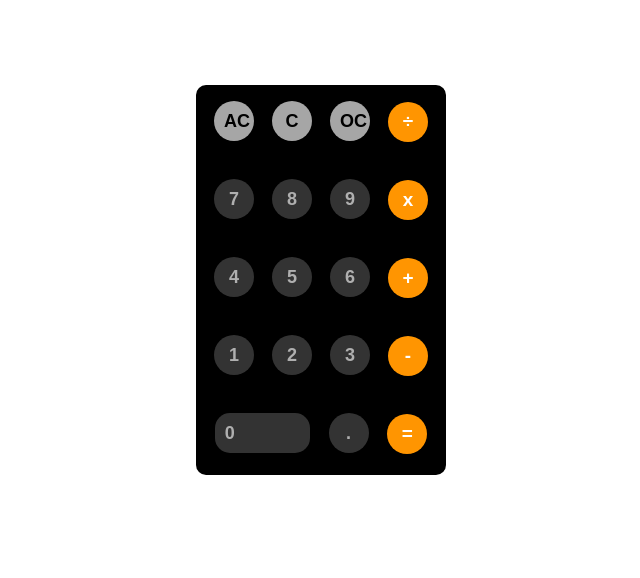
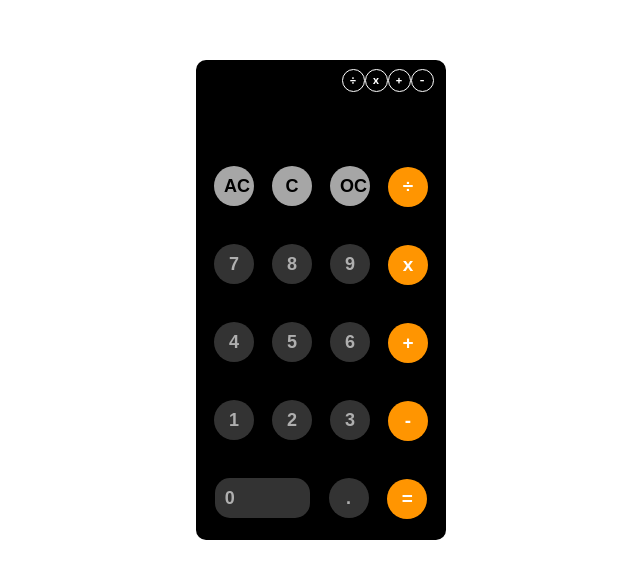
Before and after one commit to prvbharadwaj/Custom_Calculator, a React (Create React App) app in the folder calculator/: page / in a window 1280 px wide. Shown: the part 120-698 px from the top of the page, without its empty margins (319-959 px from the left). Built offline with nearby package versions, Linux system fonts and the light colour scheme.

Commit message:
Added the following features: * Result generated is now saved in 1st keyboard input to enable further   operations on the generated result * Started UI design on Output Screen section (operator dashboard complete)

```diff
--- a/calculator/src/App.css
+++ b/calculator/src/App.css
@@ -1,38 +1,21 @@
-.App {
-  text-align: center;
+.calc-master
+{
+    background-color: white;
+    min-height: 100vh;
+    margin: 0;
+    display: flex;
+    justify-content: center;
+    align-items: center;
 }
 
-.App-logo {
-  height: 40vmin;
-  pointer-events: none;
+.App
+{
+    width: 250px;
+    height: 490px;
+    display: flex;
+    flex-direction: column;
+    justify-content: flex-start;
+    align-items: center;
+    border: none;
+    margin-top: 50px;
 }
-
-@media (prefers-reduced-motion: no-preference) {
-  .App-logo {
-    animation: App-logo-spin infinite 20s linear;
-  }
-}
-
-.App-header {
-  background-color: #282c34;
-  min-height: 100vh;
-  display: flex;
-  flex-direction: column;
-  align-items: center;
-  justify-content: center;
-  font-size: calc(10px + 2vmin);
-  color: white;
-}
-
-.App-link {
-  color: #61dafb;
-}
-
-@keyframes App-logo-spin {
-  from {
-    transform: rotate(0deg);
-  }
-  to {
-    transform: rotate(360deg);
-  }
-}
--- a/calculator/src/App.js
+++ b/calculator/src/App.js
@@ -1,6 +1,6 @@
 import React, {Component} from 'react';
-import logo from './logo.svg';
 import Keypad from './components/Keypad/Keypad';
+import OutputScreen from './components/OutputScreen/OutputScreen';
 import './App.css';
 
 class App extends Component{
@@ -218,31 +218,60 @@ class App extends Component{
             if(this.state.keyboard_input2 === 0)
               this.setState({result : 'ERR'})
             else
-              this.setState({result : (this.state.keyboard_input)/(this.state.keyboard_input2)})
+              this.setState({
+                  result : (this.state.keyboard_input)/(this.state.keyboard_input2)},
+                  () => this.updateResults()
+                  );
           break;
 
         case 'mul':
-            this.setState({result : (this.state.keyboard_input)*(this.state.keyboard_input2)})
+            this.setState({
+                result : (this.state.keyboard_input)*(this.state.keyboard_input2)},
+                () => this.updateResults()
+                );
           break;
 
         case 'add':
-            this.setState({result : (this.state.keyboard_input) + (this.state.keyboard_input2)})
+            this.setState({
+                result : (this.state.keyboard_input) + (this.state.keyboard_input2)},
+                () => this.updateResults()
+                )
           break;
 
         case 'sub':
-            this.setState({result : (this.state.keyboard_input)-(this.state.keyboard_input2)})
+            this.setState({
+                result : (this.state.keyboard_input)-(this.state.keyboard_input2)},
+                () => this.updateResults()
+                )
           break;
 
         default:
-            this.setState({result : 0})
+            this.setState({
+                result : 0},
+                () => this.updateResults()
+                )
           break;
       }
+    }
+
+    updateResults = () =>{
+          this.setState({
+          keyboard_input : this.state.result,
+          keyboard_input2 : 0,
+          operation_object : {},
+          operator_flag : false,
+          decimal_flag1 : false,
+          decimal_flag2 : false
+        })
     }
 
 
   render(){
      return (
+         <div className='calc-master'>
             <div className="App">
+                <OutputScreen/>
+
             <Keypad
                 handleNumberInput = {this.handleNumberInput}
                 handleClearInput = {this.handleClearInput}
@@ -252,6 +281,7 @@ class App extends Component{
                 handleEqualSign = {this.handleEqualSign}
             />
             </div>
+        </div>
       );
   }
 
--- a/calculator/src/components/Keypad/Keypad.css
+++ b/calculator/src/components/Keypad/Keypad.css
@@ -1,19 +1,10 @@
-.keypad-master
-{
-    background-color: white;
-    min-height: 100vh;
-    margin: 0;
-    display: flex;
-    justify-content: center;
-    align-items: center;
-}
-
 .keypad-container
 {
     height: 390px;
     width: 250px;
     border: none;
-    border-radius: 10px;
+    border-bottom-left-radius: 10px;
+    border-bottom-right-radius: 10px;
     display: flex;
     justify-content: center;
     align-items: center;
--- a/calculator/src/components/OutputScreen/OutputScreen.css
+++ b/calculator/src/components/OutputScreen/OutputScreen.css
@@ -0,0 +1,51 @@
+.screen-master
+{
+    background-color:  black;
+    color: white;
+    height: 90px;
+    width: 100%;
+    border-top-left-radius: 10px;
+    border-top-right-radius: 10px;
+    display: flex;
+    flex-direction: column;
+    align-items: center;
+    justify-content: flex-start;
+}
+.operator-dash
+{
+    height: 30px;
+    width: 90%;
+    display: flex;
+    justify-content: flex-end;
+    align-items: center;
+    padding-top: 5px;
+}
+.operator-dash > .inactive
+{
+    margin: 0px;
+    height: 15px;
+    width: 15px;
+    font-size: 11px;
+    font-weight: bold;
+    padding: 3px;
+    text-align: center;
+    user-select: none;
+    border: 1.5px solid white;
+    border-radius: 50%;
+}
+
+.operator-dash > .active
+{
+    margin: 0px;
+    height: 15px;
+    width: 15px;
+    font-size: 11px;
+    font-weight: bold;
+    padding: 5px;
+    text-align: center;
+    user-select: none;
+    border: 1.5px solid black;
+    color: black;
+    background-color: white;
+    border-radius: 50%;
+}
--- a/calculator/src/components/OutputScreen/OutputScreen.js
+++ b/calculator/src/components/OutputScreen/OutputScreen.js
@@ -0,0 +1,35 @@
+import PropTypes from 'prop-types';
+import React, { Component } from 'react';
+import './OutputScreen.css';
+
+class OutputScreen extends Component {
+    constructor(props, ...rest) {
+        super(props, ...rest);
+        this.state = {
+            op : '',
+            num1 : 0,
+            num2 : 0,
+            op_flag : false
+        };
+    }
+
+    render() {
+        return (
+            <div className='screen-master'>
+                <div className='operator-dash'>
+                    <p className={(this.state.op === 'div')?'active':'inactive'}>{'\u00F7'}</p>
+                    <p className={(this.state.op === 'mul')?'active':'inactive'}id='test'>x</p>
+                    <p className={(this.state.op === 'add')?'active':'inactive'}>+</p>
+                    <p className={(this.state.op === 'sub')?'active':'inactive'}>-</p>
+                </div>
+                <div className='display-section'>
+
+                </div>
+            </div>
+        );
+    }
+}
+
+OutputScreen.propTypes = {};
+
+export default OutputScreen
```
Lines whose indentation alone changed are shown as unchanged.
